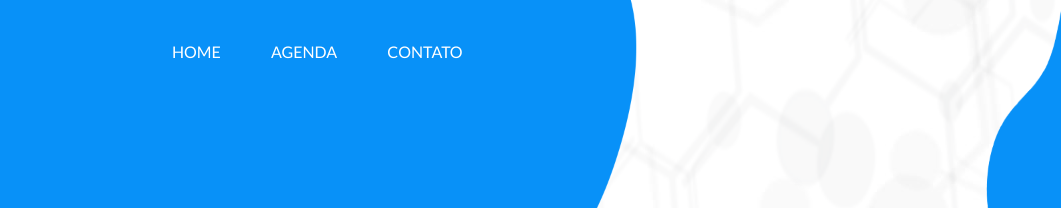
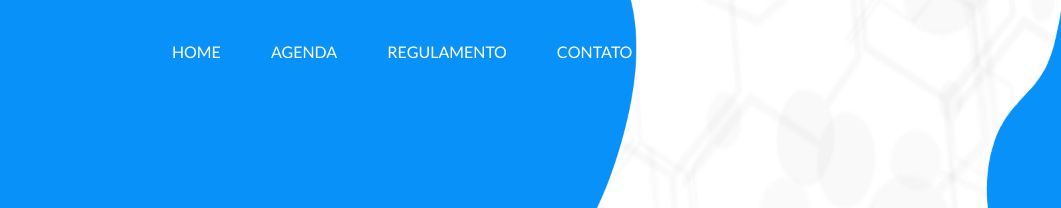
Before and after one commit to rgcoelho01/hackathon2022, a plain HTML site: page index.html in a window 1280 px wide. Shown: the top 208 px of the page, 219-1280 px from the left. Drawn offline with nearby package versions, Linux system fonts and the light colour scheme; a web font is replaced by a local one.

Commit message:
add regulamento

```diff
--- a/index.html
+++ b/index.html
@@ -64,6 +64,9 @@
                                  </li>
                                  <li class="nav-item">
                                     <a class="nav-link" href="#agenda">Agenda</a>
+                                 </li>
+                                 <li class="nav-item">
+                                    <a class="nav-link" href="regulamento.pdf">Regulamento</a>
                                  </li>
                                  <li class="nav-item">
                                     <a class="nav-link" href="#contato">Contato</a>
```
